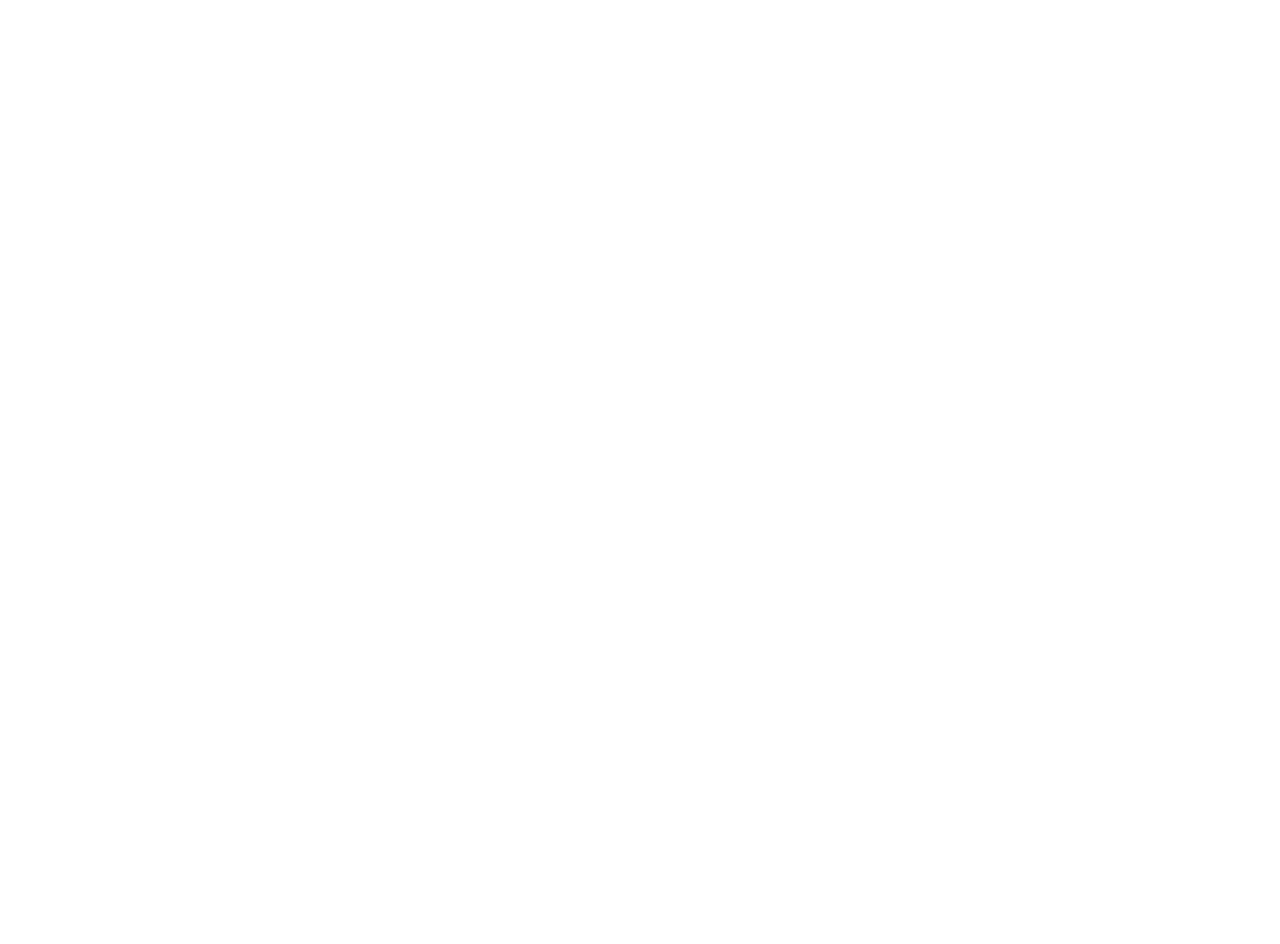
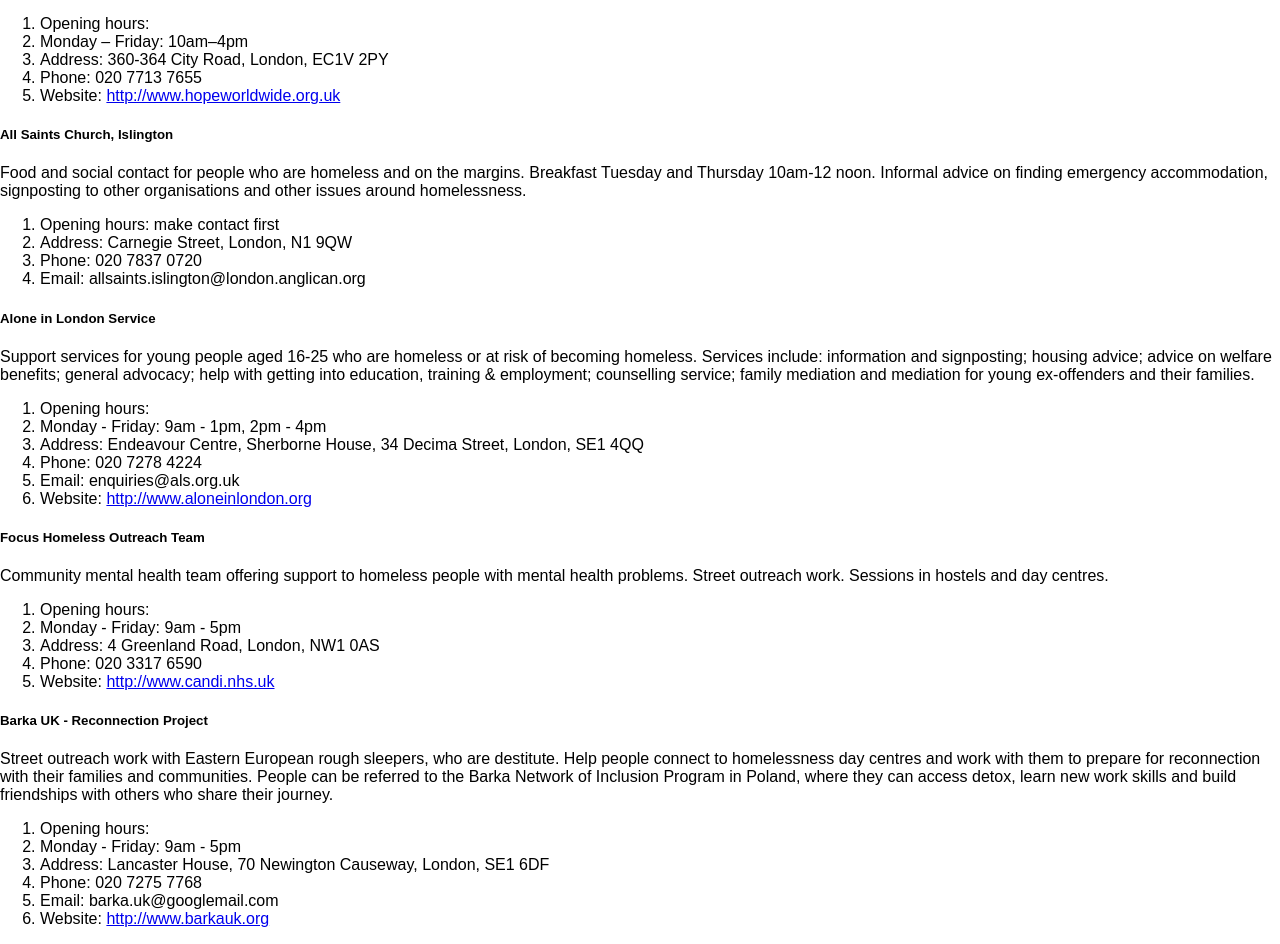
Before and after one commit to kodiri/homeless-and-hungry, a React (Create React App) app: page /help in a window 1280 px wide. Shown: the part 523-1467 px from the top of the page. Before the commit the page ends 800 px from the top, so only its background shows below. Built offline with nearby package versions, Linux system fonts and the light colour scheme.

Commit message:
added information for help component

```diff
--- a/src/Help.js
+++ b/src/Help.js
@@ -7,9 +7,90 @@
     render() {
         return (
             <div className="body">
-            <img src={HelpIcon} className="Icon" alt="Help Icon" />
-                <p className="intro">  This is the Help conponent</p>
+                <img src={HelpIcon} className="Icon" alt="Help Icon" />
+                <div className='HelpItems'>
+                    <div className='item'>
+                        <h5>Hope Worldwide</h5>
+                        <p>Advice for homeless people, including referrals to hostels
+                            and assistance with finding private rented accommodation.
+                            Also provide a residential drug and alcohol rehabilitation programme.</p>
+                        <ol>
+                            <li>Opening hours:</li>
+                            <li>Monday – Friday: 10am–4pm</li>
+                            <li>Address: 360-364 City Road, London, EC1V 2PY</li>
+                            <li>Phone: 020 7713 7655</li>
+                            <li>Website: <a href='http://www.hopeworldwide.org.uk'>http://www.hopeworldwide.org.uk</a></li>
+                        </ol>
+                    </div>
+                </div>
+                <div className='HelpItems'>
+                    <div className='item'>
+                        <h5>All Saints Church, Islington</h5>
+                        <p>Food and social contact for people who are homeless and on the margins.
+                            Breakfast Tuesday and Thursday 10am-12 noon. Informal advice on finding emergency accommodation,
+                            signposting to other organisations and other issues around homelessness.</p>
+                        <ol>
+                            <li>Opening hours: make contact first</li>
+                            <li>Address: Carnegie Street, London, N1 9QW</li>
+                            <li>Phone: 020 7837 0720</li>
+                            <li>Email: allsaints.islington@london.anglican.org</li>
+                        </ol>
+                    </div>
+                </div>
+                <div className='HelpItems'>
+                    <div className='item'>
+                        <h5>Alone in London Service</h5>
+                        <p>Support services for young people aged 16-25 who are homeless or at risk of becoming homeless.
+                            Services include: information and signposting; housing advice;
+                            advice on welfare benefits; general advocacy; help with getting into education,
+                            training & employment; counselling service;
+                            family mediation and mediation for young ex-offenders and their families.</p>
+                        <ol>
+                            <li>Opening hours:</li>
+                            <li>Monday - Friday: 9am - 1pm, 2pm - 4pm</li>
+                            <li>Address: Endeavour Centre, Sherborne House,
+                                34 Decima Street, London, SE1 4QQ</li>
+                            <li>Phone: 020 7278 4224</li>
+                            <li>Email: enquiries@als.org.uk</li>
+                            <li>Website: <a href='http://www.aloneinlondon.org'>http://www.aloneinlondon.org</a></li>
+                        </ol>
+                    </div>
+                </div>
+                <div className='HelpItems'>
+                    <div className='item'>
+                        <h5>Focus Homeless Outreach Team</h5>
+                        <p>Community mental health team offering support to homeless people with mental health problems.
+                            Street outreach work. Sessions in hostels and day centres.</p>
+                        <ol>
+                            <li>Opening hours:</li>
+                            <li>Monday - Friday: 9am - 5pm</li>
+                            <li>Address: 4 Greenland Road, London, NW1 0AS</li>
+                            <li>Phone: 020 3317 6590</li>
+                            <li>Website: <a href='http://www.candi.nhs.uk'>http://www.candi.nhs.uk</a></li>
+                        </ol>
+                    </div>
+                </div>
+                <div className='HelpItems'>
+                    <div className='item'>
+                        <h5>Barka UK - Reconnection Project</h5>
+                        <p>Street outreach work with Eastern European rough sleepers, who are destitute.
+                            Help people connect to homelessness day centres and work with them to prepare for
+                            reconnection with their families and communities.
+                            People can be referred to the Barka Network of Inclusion Program in Poland,
+                            where they can access detox,
+                            learn new work skills and build friendships with others who share their journey.</p>
+                        <ol>
+                            <li>Opening hours:</li>
+                            <li>Monday - Friday: 9am - 5pm</li>
+                            <li>Address: Lancaster House, 70 Newington Causeway, London, SE1 6DF</li>
+                            <li>Phone: 020 7275 7768</li>
+                            <li>Email: barka.uk@googlemail.com</li>
+                            <li>Website: <a href='http://www.barkauk.org'>http://www.barkauk.org</a></li>
+                        </ol>
+                    </div>
+                </div>
             </div>
+
         );
     }
 }
```
